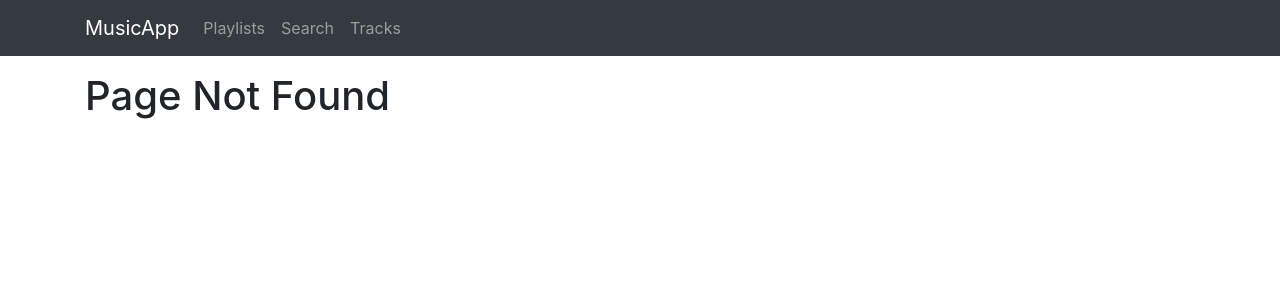
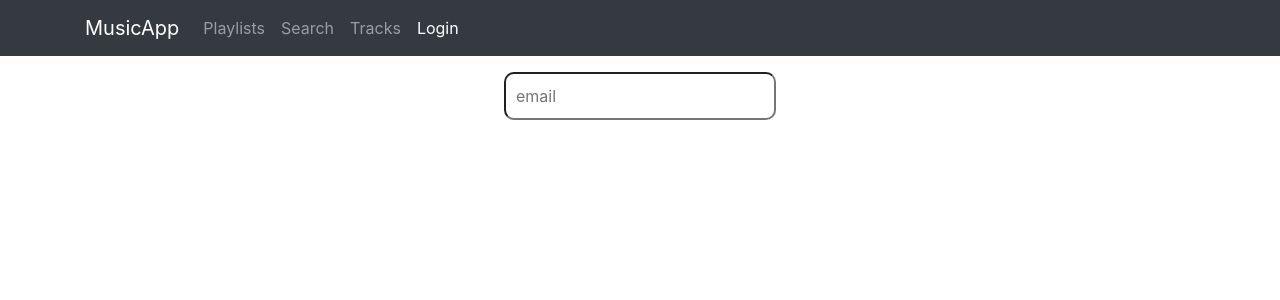
Before and after one commit to kruzyk/lufthansa-react-player, a React (Create React App) app: page /login in a window 1280 px wide. Before the commit this address had no page. Shown: the top 300 px of the page. Built offline with nearby package versions, Linux system fonts and the light colour scheme; sample sign-in values are in the browser's storage.

Commit message:
adds LoginView contener with Imput styled component + storybook

```diff
--- a/src/App.tsx
+++ b/src/App.tsx
@@ -9,11 +9,12 @@ import { MusicSearchView } from './music-search/containers/MusicSearchView';
 import { Redirect, Route, Switch } from 'react-router'
 import { NavBar } from './core/components/NavBar';
 import PlaylistTracks from './playlists/containers/PlaylistTracks';
+import LoginView from './login/containers/LoginView';
 
 function App() {
   return (
     <div>
-      <NavBar/>
+      <NavBar />
       {/* .container>.row>.col */}
       <div className="container">
         <div className="row">
@@ -25,6 +26,7 @@ function App() {
               <Route path="/playlists/" component={PlaylistsView} />
               <Route path="/tracks/" component={PlaylistTracks} />
               <Route path="/search" component={MusicSearchView} />
+              <Route path="/login" component={LoginView} />
               <Route path="*" render={() => <h1>Page Not Found</h1>} />
             </Switch>
 
--- a/src/core/components/NavBar.tsx
+++ b/src/core/components/NavBar.tsx
@@ -30,6 +30,9 @@ export const NavBar = (props: Props) => {
                             </li>
                             <li className="nav-item">
                                 <NavLink className="nav-link" to="/tracks">Tracks</NavLink>
+                            </li>
+                            <li className="nav-item">
+                                <NavLink className="nav-link" to="/login">Login</NavLink>
                             </li>
                             {/* <LinkDecorator to="/playlists" className="nav-link" /> */}
                         </ul>
@@ -66,7 +69,7 @@ const FancyInput = forwardRef(function ({ ...restProps }: any, ref: React.Ref<an
         focus: () => {
             inputRef.current.focus();
         }
-    }),[]);
+    }), []);
 
     return <div>
         <input ref={inputRef} {...restProps} />
--- /dev/null
+++ b/src/login/components/Input.tsx
@@ -0,0 +1,22 @@
+import styled, { css } from 'styled-components'
+
+{/* <Input disabled={false} type={email} placeholder={placeholder} required={true}> </Input> */ }
+
+interface Props {
+    disabled: boolean,
+    type: string,
+    placeholder: string
+    value: string,
+    required: boolean
+}
+
+
+export const Input = styled.input<Props>`
+    padding:10px;
+    border-radius:10px;
+
+    ${props => props.disabled === true && css`
+    background: grey;
+    color: grey;
+  `}
+`
--- /dev/null
+++ b/src/login/containers/LoginView.tsx
@@ -0,0 +1,29 @@
+// tsrcc
+import React, { Component } from 'react'
+import styled from 'styled-components'
+import { Input } from '../components/Input'
+
+
+interface Props {
+}
+interface State {
+}
+
+export const StyledLogin = styled.div<Props>`
+    display: flex;
+    justify-content: center;
+`
+
+
+export default class Login extends React.Component<Props, State> {
+    state: State = {
+    }
+
+    render() {
+        return (
+            <StyledLogin>
+                <Input disabled={false} type={"email"} placeholder={"email"} required={true} value={""} />
+            </StyledLogin>
+        )
+    }
+}
```
Also changed, not shown: 2 other files (tests, documents, lock files or other folders).
